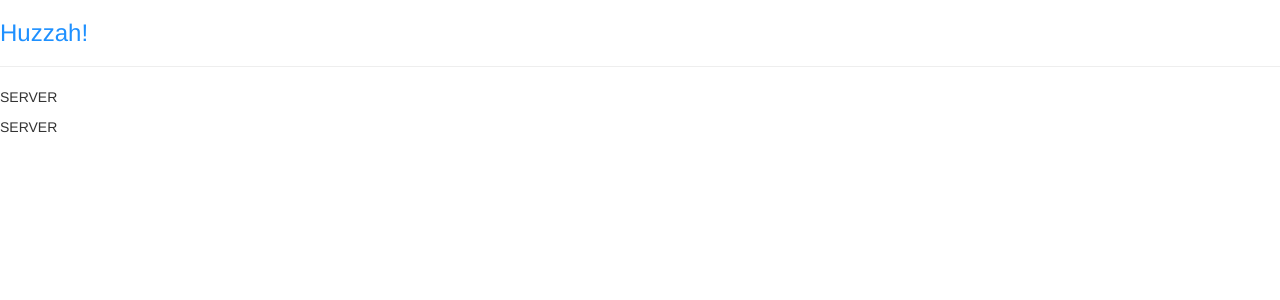
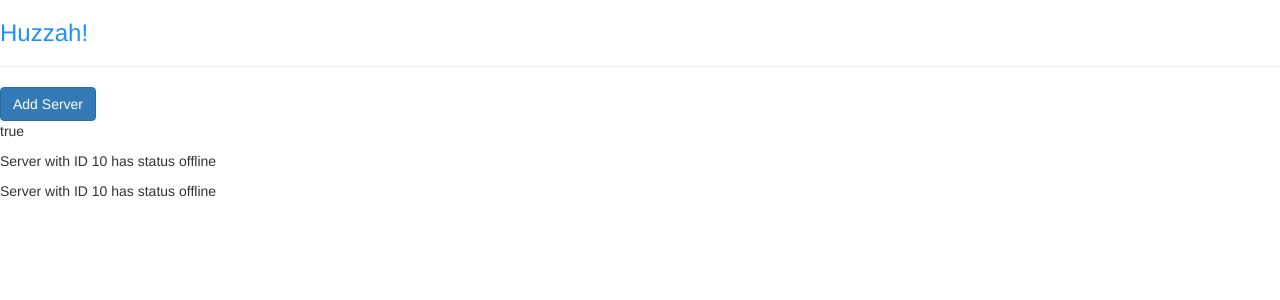
Before and after one commit to jiveace/ng4-complete-guide, an Angular app: page / in a window 1280 px wide. Shown: the top 300 px of the page. Built offline with nearby package versions, Linux system fonts and the light colour scheme.

Commit message:
Using property binding AND string interplation to influence display

```diff
--- a/src/app/server/server.component.html
+++ b/src/app/server/server.component.html
@@ -1 +1 @@
-<p>SERVER</p>
+<p>{{ 'Server' }} with ID {{ serverId }} has status {{ getServerStatus() }} </p>
--- a/src/app/server/server.component.ts
+++ b/src/app/server/server.component.ts
@@ -5,5 +5,10 @@ import { Component } from '@angular/core'
   templateUrl: './server.component.html'
 })
 export class ServerComponent {
+  serverId: number = 10;
+  serverStatus: string = 'offline'
 
+  getServerStatus() {
+    return this.serverStatus;
+  }
 }
--- a/src/app/servers/servers.component.html
+++ b/src/app/servers/servers.component.html
@@ -1,2 +1,8 @@
+<button
+  [disabled]="!allowNewServer"
+  class="btn btn-primary">
+    Add Server
+</button>
+<p [innerText]="allowNewServer"></p>
 <app-server></app-server>
 <app-server></app-server>
--- a/src/app/servers/servers.component.ts
+++ b/src/app/servers/servers.component.ts
@@ -2,15 +2,16 @@ import { Component, OnInit } from '@angular/core';
 
 @Component({
   selector: 'app-servers',
-  template: `
-    <app-server></app-server>
-    <app-server></app-server>
-  `,
+  templateUrl: './servers.component.html',
   styleUrls: ['./servers.component.css']
 })
 export class ServersComponent implements OnInit {
+  allowNewServer = false;
 
-  constructor() { }
+  constructor() {
+  setTimeout(() => {
+    this.allowNewServer = true;
+  }, 2000);}
 
   ngOnInit(): void {
   }
```
